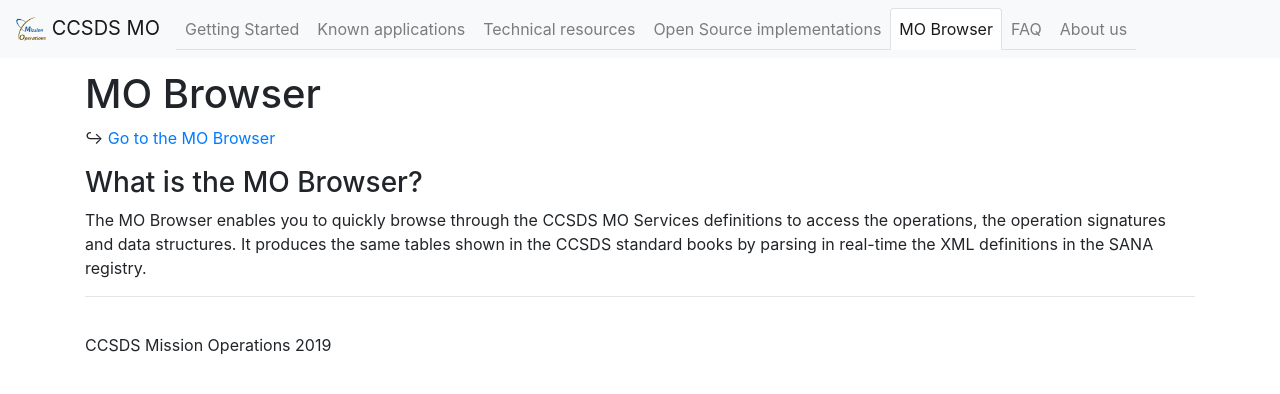
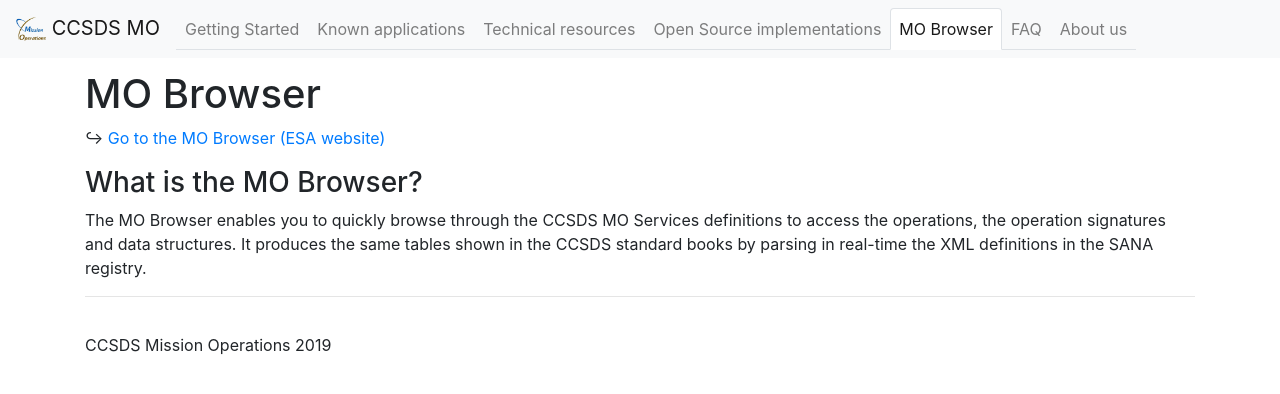
Before and after one commit to ccsdsmo/ccsdsmo.github.io, a Jekyll site: the page built from pages/mo-browser.md, in a window 1280 px wide. Shown: the top 394 px of the page. Built offline with Jekyll 4.4.1, drawn with Linux system fonts in a browser that asks for light colours.

Commit message:
Update mo-browser.md to point to the ESA website which is maintained

```diff
--- a/pages/mo-browser.md
+++ b/pages/mo-browser.md
@@ -5,7 +5,7 @@ weight: 8
 permalink: /mo-browser
 ---
 
- &#x21AA; [Go to the MO Browser](https://ccsdsmo.github.io/mo){:target="_blank"}
+ &#x21AA; [Go to the MO Browser (ESA website)](https://esa.github.io/mo.viewer.web/){:target="_blank"}
 
 ### What is the MO Browser?
 
```
